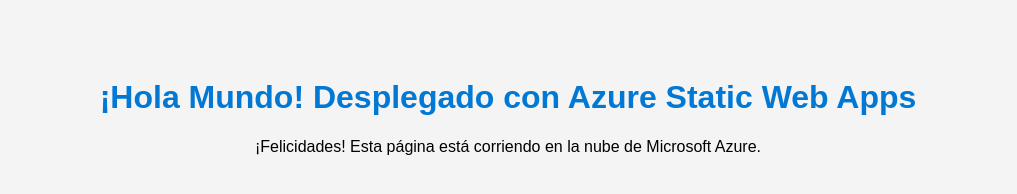
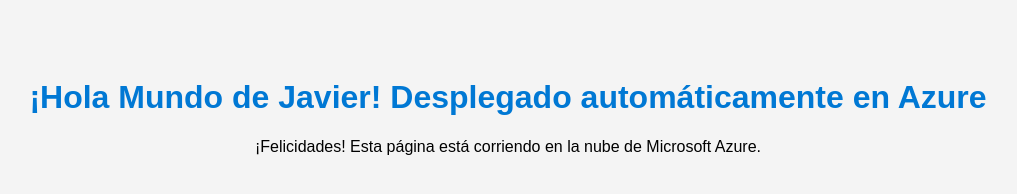
Before and after one commit to javierallapps/mi-primer-hola-mundo, a plain HTML site: page index.html in a window 1280 px wide. Shown: the whole page, without its empty margins (132-1149 px from the left). Drawn offline with Linux system fonts and the light colour scheme.

Commit message:
ajuste con mi nombre

```diff
--- a/index.html
+++ b/index.html
@@ -15,7 +15,7 @@
     </style>
 </head>
 <body>
-<h1>¡Hola Mundo! Desplegado con Azure Static Web Apps</h1>
+<h1>¡Hola Mundo de Javier! Desplegado automáticamente en Azure</h1>
 <p>¡Felicidades! Esta página está corriendo en la nube de Microsoft Azure.</p>
 </body>
 </html>
```
